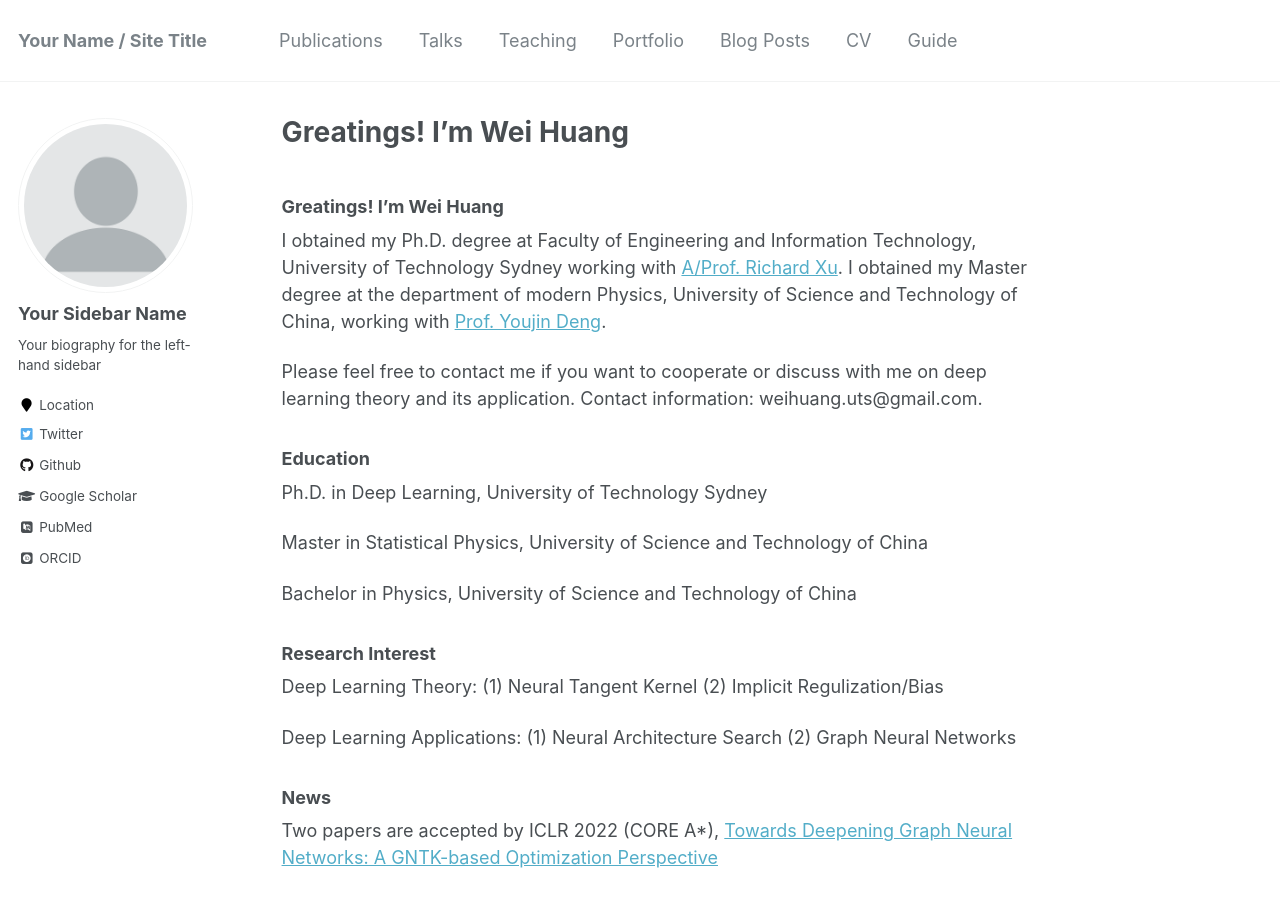
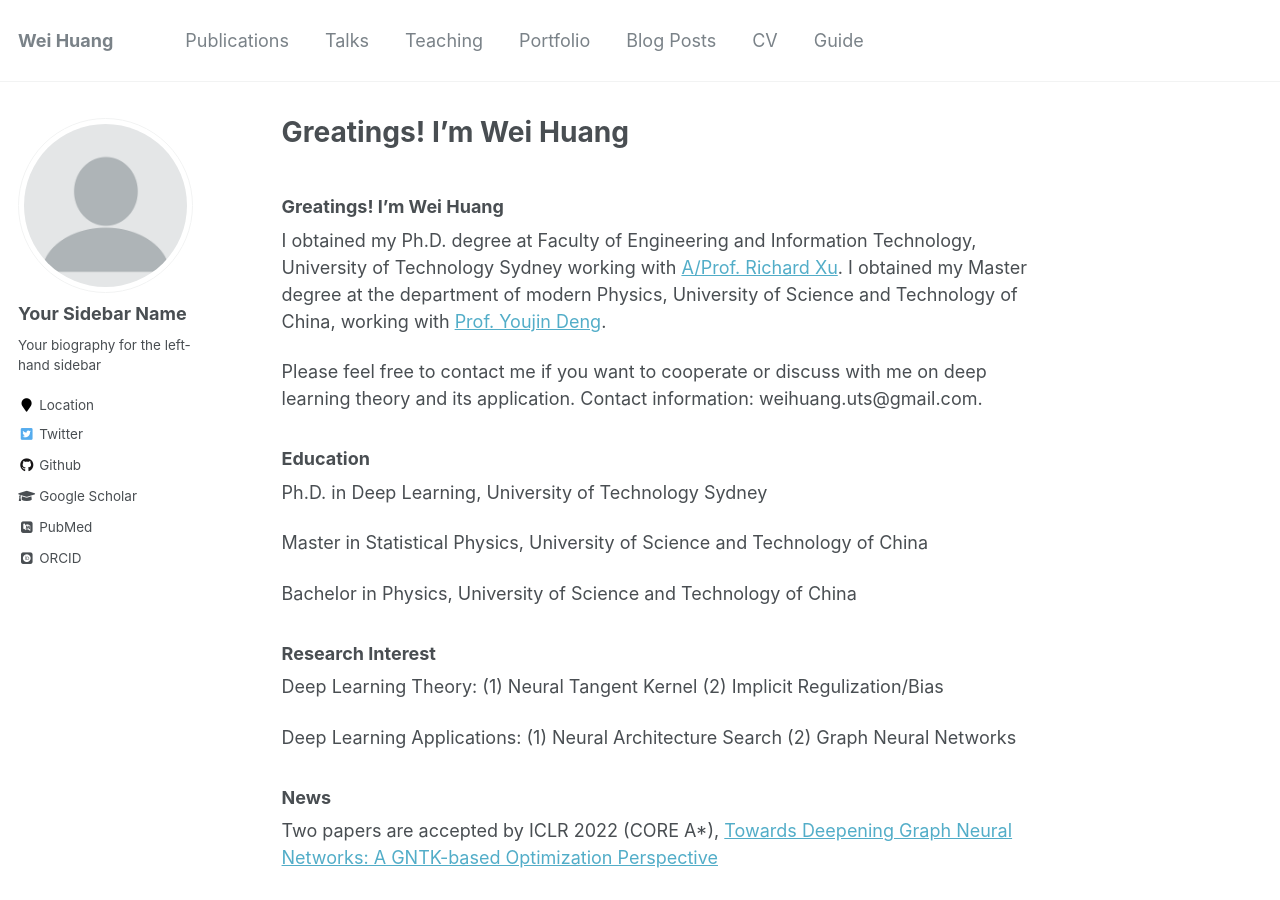
Before and after one commit to WeiHuang05/Weihuang05.github.io, a Jekyll site: the page built from index.md, in a window 1280 px wide and 900 px high. Built offline with Jekyll 4.4.1, drawn with Linux system fonts in a browser that asks for light colours; some web fonts are replaced; our own code applies the rules of GitHub Pages for plain Markdown files.

Commit message:
Update _config.yml

```diff
--- a/_config.yml
+++ b/_config.yml
@@ -7,7 +7,7 @@
 
 # Site Settings
 locale                   : "en-US"
-title                    : "Your Name / Site Title"
+title                    : "Wei Huang"
 title_separator          : "-"
 name                     : &name "Your Name"
 description              : &description "personal description"
```
